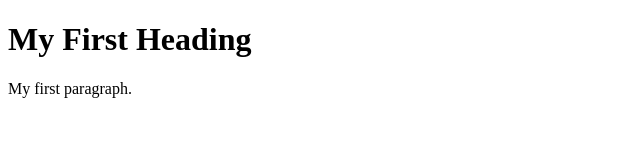
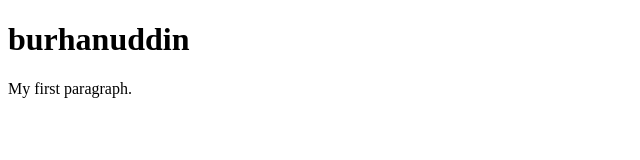
Before and after one commit to burhan121002/jn, a plain HTML site: page index.html in a window 1280 px wide. Shown: the whole page, without its empty margins (0-640 px from the left). Drawn offline with Linux system fonts and the light colour scheme.

Commit message:
Update index.html

```diff
--- a/index.html
+++ b/index.html
@@ -5,7 +5,7 @@
 </head>
 <body>
 
-<h1>My First Heading</h1>
+<h1>burhanuddin</h1>
 <p>My first paragraph.</p>
 
 </body>
```
